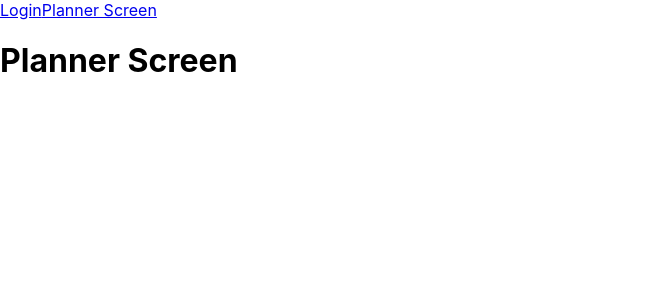
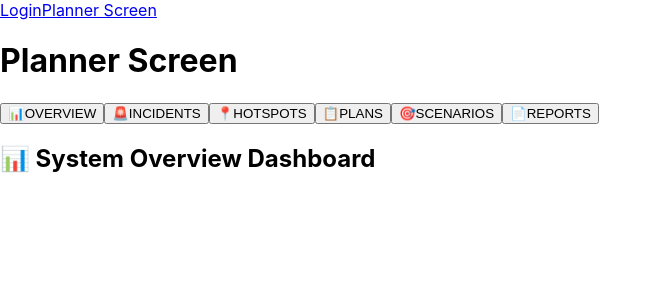
Before and after one commit to omegapoint1/Team_Project_1, a React (Create React App) app in the folder frontend/: page /planner in a window 1280 px wide. Shown: the top 300 px of the page, without its empty margins (0-662 px from the left). Built offline with nearby package versions, Linux system fonts and the light colour scheme.

Commit message:
feat : Basic Tabs functionality added.
Plannertabs  module collates new tab modules .PlannerPage updated to serve the tabs.

```diff
--- /dev/null
+++ b/frontend/src/components/planner/Hotspots.jsx
@@ -0,0 +1,15 @@
+import React, { useState } from 'react';
+
+function Hotspots() {
+
+  return (
+    <div className="module hotspots">
+      <div className="hotspots-header">
+        <h2>📍 Incident Hotspots</h2>
+        </div>
+
+    </div>
+  );
+}
+
+export default Hotspots;
--- /dev/null
+++ b/frontend/src/components/planner/Incidents.jsx
@@ -0,0 +1,14 @@
+import React, { useState } from 'react';
+
+function Incidents() {
+
+  return (
+    <div className="module incidents">
+      <div className="incidents-header">
+        <h2>🚨 Incident Management</h2>
+      </div>
+    </div>
+  );
+}
+
+export default Incidents;
--- /dev/null
+++ b/frontend/src/components/planner/Overview.jsx
@@ -0,0 +1,13 @@
+import React, { useState, useEffect } from 'react';
+
+function Overview() {
+
+
+  return (
+    <div className="module overview">
+      <h2>📊 System Overview Dashboard</h2>
+    </div>
+  );
+}
+
+export default Overview;
--- /dev/null
+++ b/frontend/src/components/planner/PlanBuilder.jsx
@@ -0,0 +1,16 @@
+import React, { useState } from 'react';
+
+function Plans() {
+
+
+  return (
+    <div className="module plans">
+      <div className="plans-header">
+        <h2>📋 Emergency Response Plans</h2>
+
+      </div>
+    </div>
+  );
+}
+
+export default Plans;
--- /dev/null
+++ b/frontend/src/components/planner/PlannerTabs.jsx
@@ -0,0 +1,74 @@
+/*
+Main tab controllers which loads and servers tabs of the planner screen this is then called by the planner screen
+page
+*/
+import React, { useState } from 'react';
+import Overview from './Overview';
+import Incidents from './Incidents';
+import Hotspots from './Hotspots';
+import Plans from './PlanBuilder';
+import Scenarios from './Scenarios';
+import Reports from './Reports';
+
+function PlannerScreenTabManager() {
+  //states track active tab
+  const [activeTab, setActiveTab] = useState('overview');
+
+  const tabs = [
+    {
+      id: 'overview',
+      label: '📊OVERVIEW',
+      component: <Overview />,
+    },
+    {
+      id: 'incidents',
+      label: '🚨INCIDENTS',
+      component: <Incidents />,
+    },
+    {
+      id: 'hotspots',
+      label: '📍HOTSPOTS',
+      component: <Hotspots />,
+    },
+    {
+      id: 'plans',
+      label: '📋PLANS',
+      component: <Plans />,
+    },
+    {
+      id: 'scenarios',
+      label: '🎯SCENARIOS',
+      component: <Scenarios />,
+    },
+    {
+      id: 'reports',
+      label: '📄REPORTS',
+      component: <Reports />,
+    }
+  ];
+
+  const activeComponent = tabs.find(tab => tab.id === activeTab)?.component;
+
+  return (
+    <div className="incident-tab-manager">
+      <div className="incident-tab-navigation">
+        {tabs.map(tab => (
+          <button
+            key={tab.id}
+            className={`incident-tab-button ${activeTab === tab.id ? 'active' : ''}`}
+            onClick={() => setActiveTab(tab.id)}
+          >
+            <span className="tab-label">{tab.label}</span>
+
+          </button>
+        ))}
+      </div>
+
+      <div className="incident-tab-content">
+        {activeComponent}
+      </div>
+    </div>
+  );
+}
+
+export default PlannerScreenTabManager;
--- /dev/null
+++ b/frontend/src/components/planner/Reports.jsx
@@ -0,0 +1,14 @@
+import React, { useState } from 'react';
+
+function Reports() {
+
+
+  return (
+    <div>
+      <h2>📄 REPORTS</h2>
+
+    </div>
+  );
+}
+
+export default Reports;
--- /dev/null
+++ b/frontend/src/components/planner/Scenarios.jsx
@@ -0,0 +1,13 @@
+import React, { useState } from 'react';
+
+function Scenarios() {
+
+
+  return (
+    <div>
+      <h2>🎯 SCENARIOS</h2>
+    </div>
+  );
+}
+
+export default Scenarios;
--- a/frontend/src/pages/PlannerPage.jsx
+++ b/frontend/src/pages/PlannerPage.jsx
@@ -1,7 +1,12 @@
+
+import React from 'react';
+import PlannerScreenTabManager from "../components/planner/PlannerTabs.jsx";
+
 function PlannerPage() {
   return (
     <div className="page">
       <h1>Planner Screen</h1>
+      <PlannerScreenTabManager />
     </div>
   );
 }
```
Also changed, not shown: frontend/src/components/planner/plannerDashboard.jsx (deleted).
